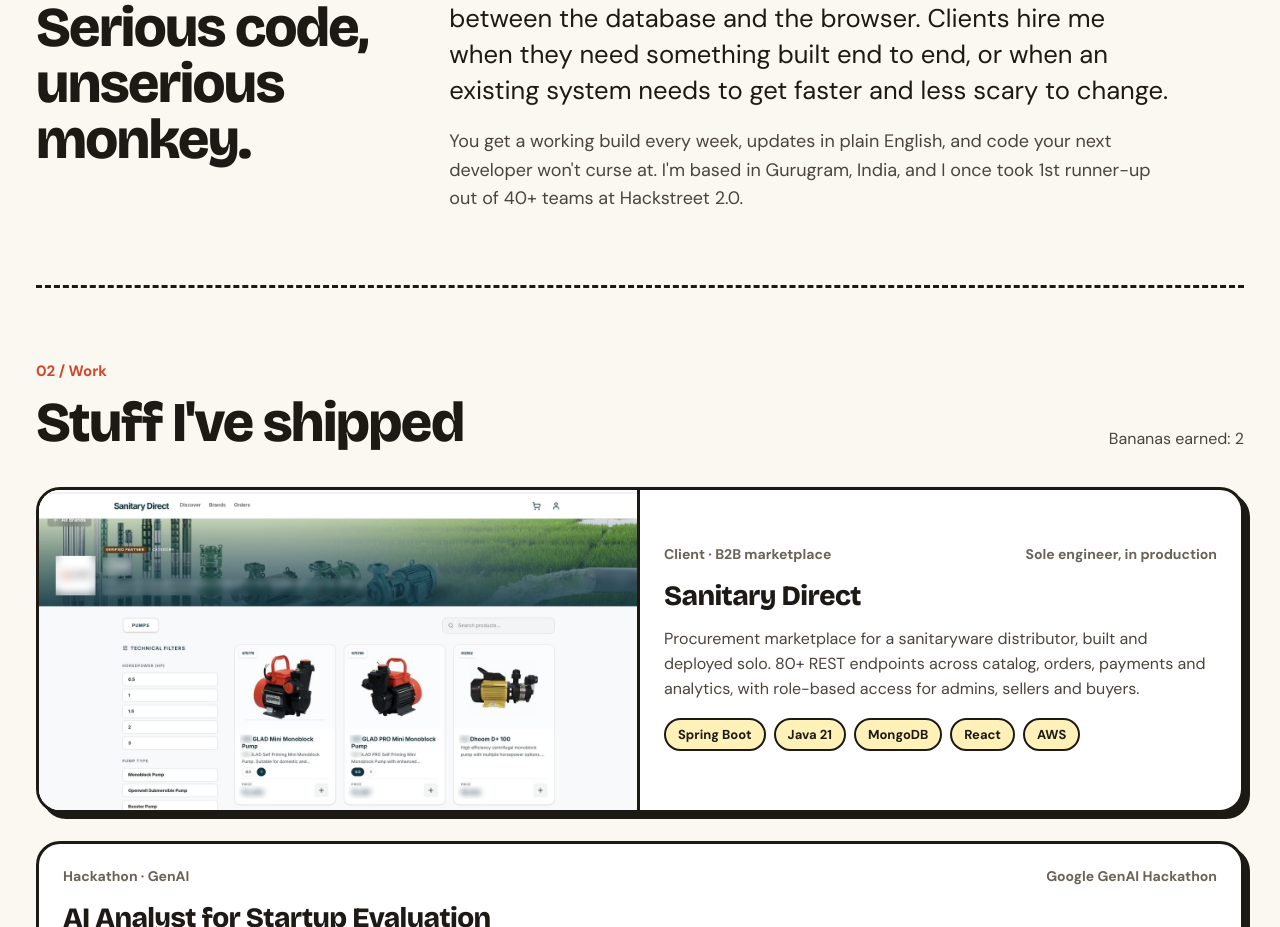
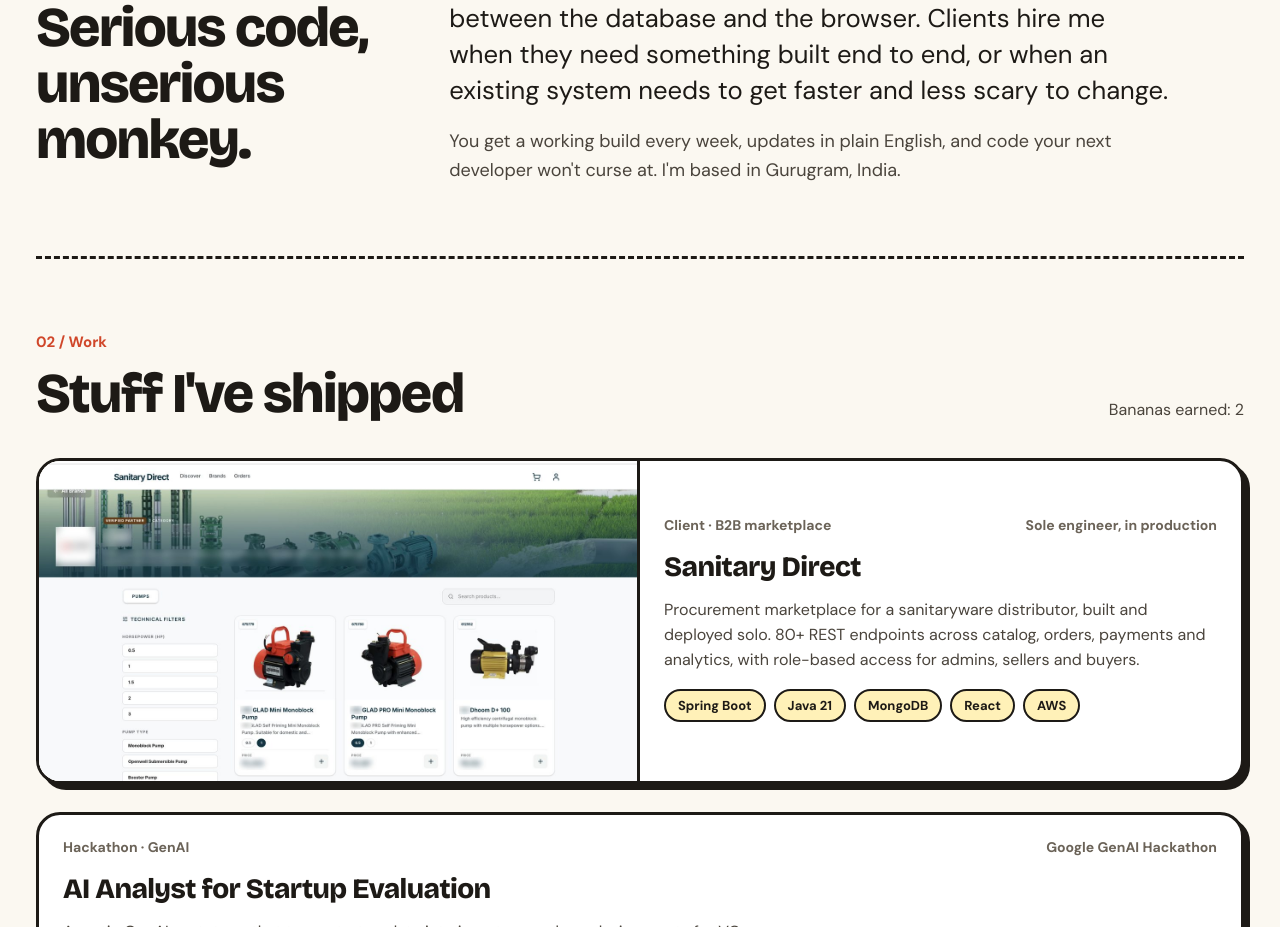
Before and after one commit to akshansh-modi/portfolio_monke, a React (Vite) app: page / in a window 1280 px wide. Shown: the part 902-1829 px from the top of the page. Built offline with nearby package versions, Linux system fonts and the light colour scheme.

Commit message:
fix about section , remove hackstreet metnion

```diff
--- a/src/App.tsx
+++ b/src/App.tsx
@@ -117,7 +117,7 @@
           </div>
           <div className="span2 about">
             <p className="about-lead">I'm Akshansh, a developer who's happiest somewhere between the database and the browser. Clients hire me when they need something built end to end, or when an existing system needs to get faster and less scary to change.</p>
-            <p className="body">You get a working build every week, updates in plain English, and code your next developer won't curse at. I'm based in Gurugram, India, and I once took 1st runner-up out of 40+ teams at Hackstreet 2.0.</p>
+            <p className="body">You get a working build every week, updates in plain English, and code your next developer won't curse at. I'm based in Gurugram, India. </p>
           </div>
         </section>
 
```
